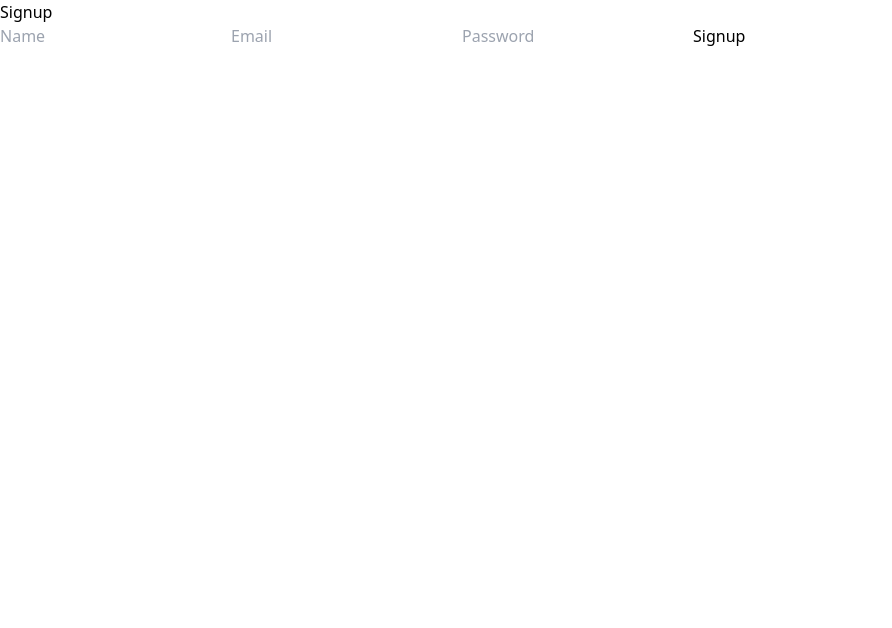
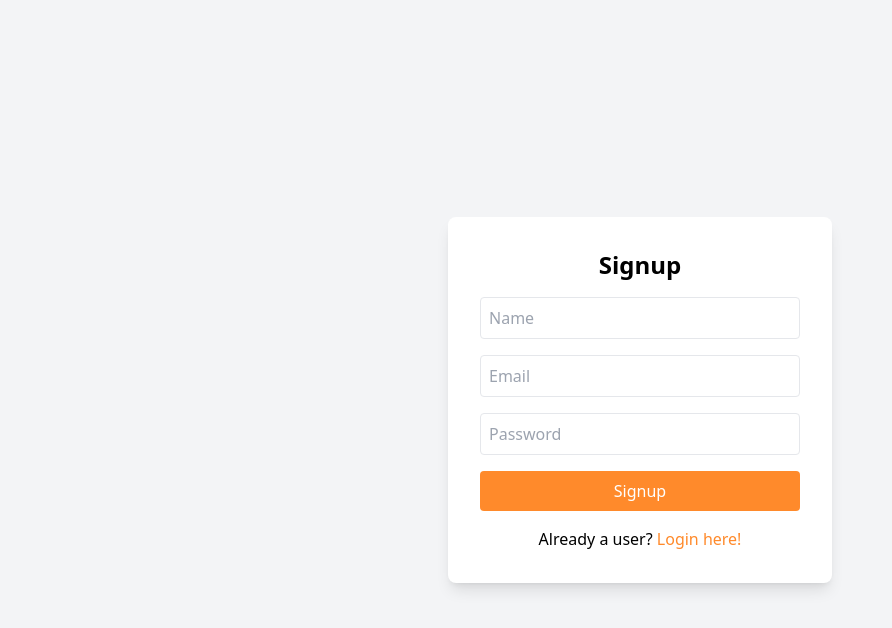
Before and after one commit to ash413/forkfolio, a React (Create React App) app in the folder client/: page /signup in a window 1280 px wide. Shown: the top 628 px of the page, without its empty margins (0-892 px from the left). Built offline with nearby package versions, Linux system fonts and the light colour scheme; the HTML template or start-up script is replaced by a standard one.

Commit message:
login signup frontend backend connected

```diff
--- a/client/package.json
+++ b/client/package.json
@@ -2,6 +2,7 @@
   "name": "client",
   "version": "0.1.0",
   "private": true,
+  "proxy": "http://localhost:8000",
   "dependencies": {
     "cra-template": "1.2.0",
     "react": "^19.0.0",
--- a/client/src/App.js
+++ b/client/src/App.js
@@ -3,6 +3,8 @@ import { BrowserRouter as Router, Route, Routes } from 'react-router-dom';
 import LandingPage from './pages/LandingPage';
 import Login from './pages/Login';
 import Signup from './pages/Signup';
+import Feed from './pages/Feed';
+import { ProtectedRoute } from './components/ProtectedRoute';
 
 function App() {
   return (
@@ -11,6 +13,12 @@ function App() {
         <Route path='/' element={<LandingPage />} />
         <Route path='/login' element={<Login />} />
         <Route path='/signup' element={<Signup />} />
+        <Route path='/feed' element={
+          <ProtectedRoute>
+            <Feed />
+          </ProtectedRoute>
+        }
+        />
       </Routes>
     </Router>
   );
--- /dev/null
+++ b/client/src/components/ProtectedRoute.js
@@ -0,0 +1,17 @@
+import React from 'react'
+import { Navigate } from 'react-router-dom'
+
+export const ProtectedRoute = ({children}) => {
+    const token = localStorage.getItem('token')
+    const isTokenValid = () => {
+        if (!token) {
+            return false;
+        }
+        else {
+            return true
+        }
+    }
+  return isTokenValid() ? children : <Navigate to='/login' />
+}
+
+export default ProtectedRoute
--- /dev/null
+++ b/client/src/pages/Feed.js
@@ -0,0 +1,9 @@
+import React from 'react'
+
+const Feed = () => {
+  return (
+    <div>Feed</div>
+  )
+}
+
+export default Feed
--- a/client/src/pages/Login.js
+++ b/client/src/pages/Login.js
@@ -1,10 +1,11 @@
 import {React, useState } from 'react'
-import { Link } from 'react-router-dom'
+import { Link, useNavigate } from 'react-router-dom'
 
 const Login = () => {
-    const [email, setEmail] = useState('')
-    const [password, setPassword] = useState('')
-    const [message, setMessage] = useState('')
+    const [email, setEmail] = useState('');
+    const [password, setPassword] = useState('');
+    const [message, setMessage] = useState('');
+    const navigate = useNavigate();
 
     const handleLogin = async (e) => {
         e.preventDefault();
@@ -18,6 +19,7 @@ const Login = () => {
             if (response.ok){
                 setMessage(data.message);
                 localStorage.setItem('token', data.token)
+                navigate('/feed')
             } else{
                 setMessage(data.message)
             }
@@ -29,7 +31,7 @@ const Login = () => {
 
   return (
     <div className='min-h-screen flex items-center justify-center bg-gray-100'>
-        <div className='bg-white p-8 shadow-lg rounded-lg w-96'>
+        <div className='bg-white p-8 shadow-lg rounded-lg w-96 mx-8'>
             <h2 className='text-2xl font-bold mb-4 text-center'>Login</h2>
             <form onSubmit={handleLogin}>
                 <input
--- a/client/src/pages/Signup.js
+++ b/client/src/pages/Signup.js
@@ -1,10 +1,12 @@
 import { React, useState } from 'react'
+import { Link, useNavigate } from 'react-router-dom'
 
 const Signup = () => {
     const [name, setName] = useState('')
     const [email, setEmail] = useState('')
     const [password, setPassword] = useState('')
     const [message, setMessage] = useState('')
+    const navigate = useNavigate();
 
     const handleSignup = async(e) => {
         e.preventDefault();
@@ -17,6 +19,7 @@ const Signup = () => {
             const data = await response.json();
             if (response.ok){
                 setMessage(data.message);
+                navigate('/login')
             } else {
                 setMessage(data.message)
             }
@@ -26,8 +29,9 @@ const Signup = () => {
     }
 
   return (
-    <div>
-      <h2>Signup</h2>
+    <div className='min-h-screen flex items-center justify-center bg-gray-100'>
+        <div className='bg-white p-8 shadow-lg rounded-lg w-96 mx-8'>
+        <h2 className='text-2xl font-bold mb-4 text-center'>Signup</h2>
         <form onSubmit={handleSignup}>
             <input
                 type="text"
@@ -35,6 +39,7 @@ const Signup = () => {
                 value={name}
                 onChange={(e) => setName(e.target.value)}
                 required
+                className="w-full p-2 mb-4 border rounded"
             />
             <input
                 type="email"
@@ -42,6 +47,7 @@ const Signup = () => {
                 value={email}
                 onChange={(e) => setEmail(e.target.value)}
                 required
+                className='w-full p-2 mb-4 border rounded'
             />
             <input
                 type="password"
@@ -49,10 +55,15 @@ const Signup = () => {
                 value={password}
                 onChange={(e) => setPassword(e.target.value)}
                 required
+                className='w-full p-2 mb-4 border rounded'
             />
-        <button type="submit">Signup</button>
+            <button type="submit" className='w-full bg-orange text-white p-2 rounded'>Signup</button>
         </form>
-      <p>{message}</p>
+        <p className='text-center mt-4'>{message}</p>
+        <p className='text-center mt-4'>
+            Already a user? <Link to='/login' className='text-orange'>Login  here!</Link>
+        </p>
+        </div>
     </div>
   )
 }
```
Also changed, not shown: 1 other file (tests, documents, lock files or other folders). Lines whose indentation alone changed are shown as unchanged.
